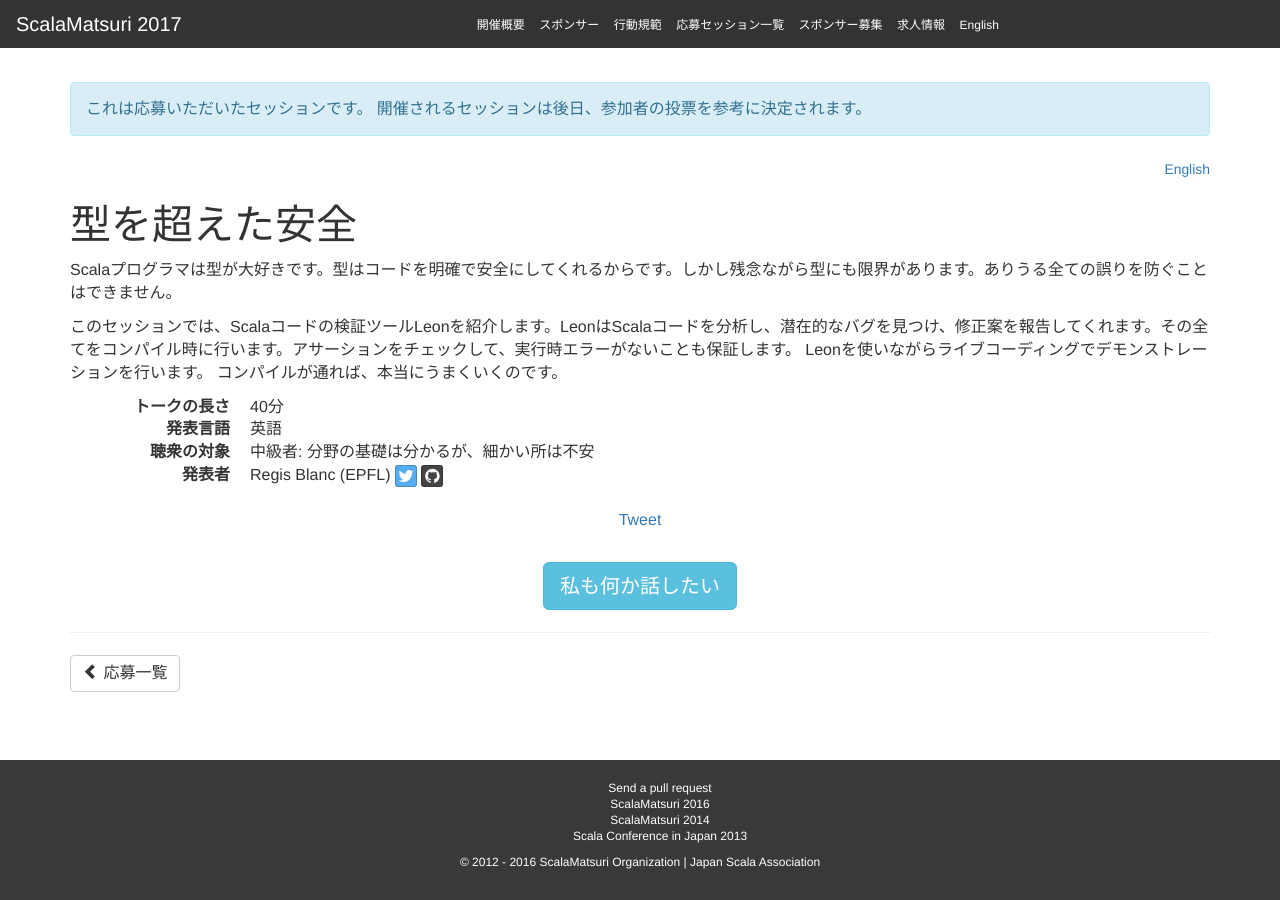
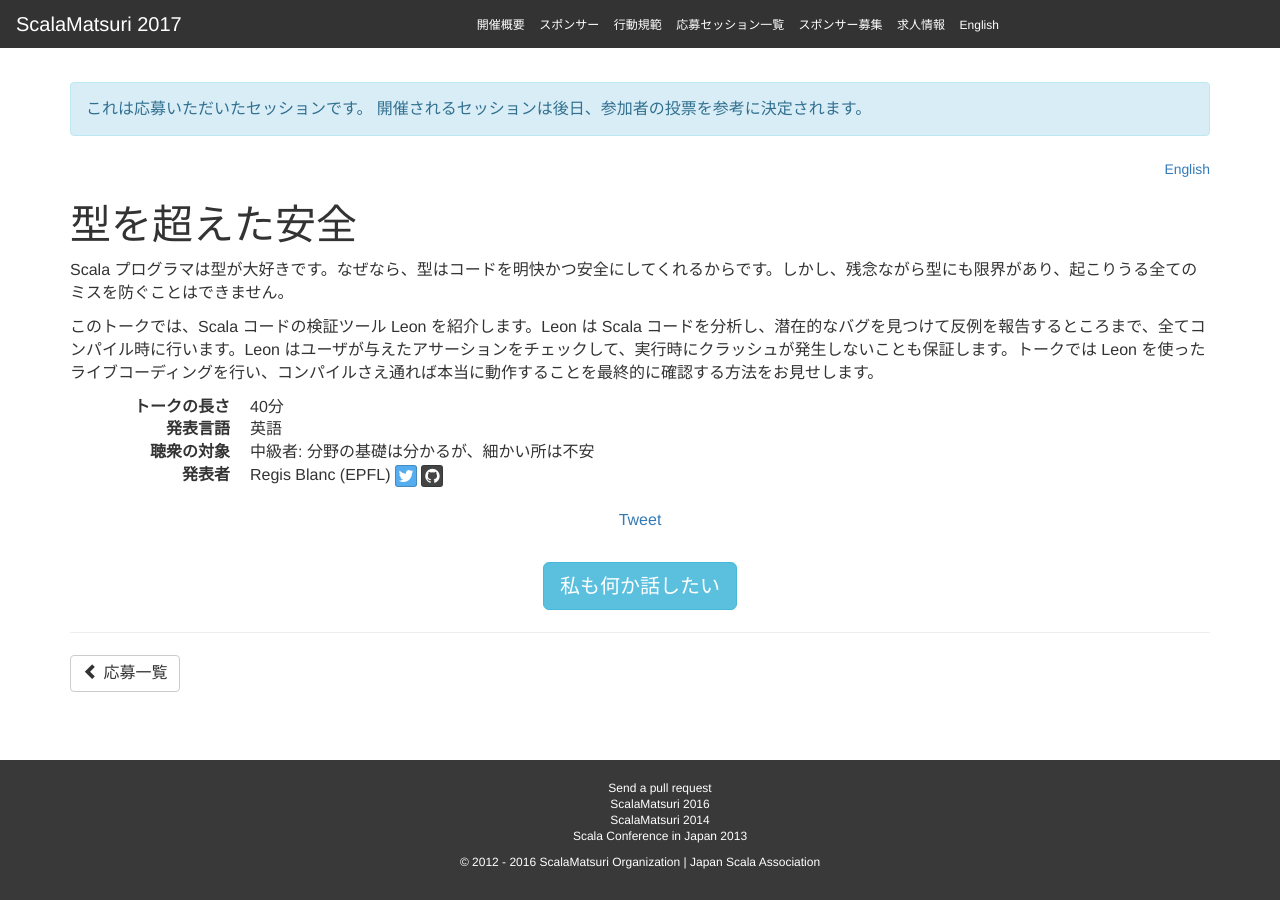
Before and after one commit to scalajp/2017.scalamatsuri.org, a Jekyll site: the page built from _candidates_ja/RegisBlanc_1.md, in a window 1280 px wide. Built offline with Jekyll 4.4.1, drawn with Linux system fonts in a browser that asks for light colours; nearby versions of some CDN libraries; comment, search, counter and statistics services are not loaded.

Commit message:
some fixes

```diff
--- a/_candidates_ja/RegisBlanc_1.md
+++ b/_candidates_ja/RegisBlanc_1.md
@@ -12,8 +12,6 @@
   - Software Design and Architecture
   - Others
 ---
-Scalaプログラマは型が大好きです。型はコードを明確で安全にしてくれるからです。しかし残念ながら型にも限界があります。ありうる全ての誤りを防ぐことはできません。
+Scala プログラマは型が大好きです。なぜなら、型はコードを明快かつ安全にしてくれるからです。しかし、残念ながら型にも限界があり、起こりうる全てのミスを防ぐことはできません。
 
-このセッションでは、Scalaコードの検証ツールLeonを紹介します。LeonはScalaコードを分析し、潜在的なバグを見つけ、修正案を報告してくれます。その全てをコンパイル時に行います。アサーションをチェックして、実行時エラーがないことも保証します。
-Leonを使いながらライブコーディングでデモンストレーションを行います。
-コンパイルが通れば、本当にうまくいくのです。
+このトークでは、Scala コードの検証ツール Leon を紹介します。Leon は Scala コードを分析し、潜在的なバグを見つけて反例を報告するところまで、全てコンパイル時に行います。Leon はユーザが与えたアサーションをチェックして、実行時にクラッシュが発生しないことも保証します。トークでは Leon を使ったライブコーディングを行い、コンパイルさえ通れば本当に動作することを最終的に確認する方法をお見せします。
```
